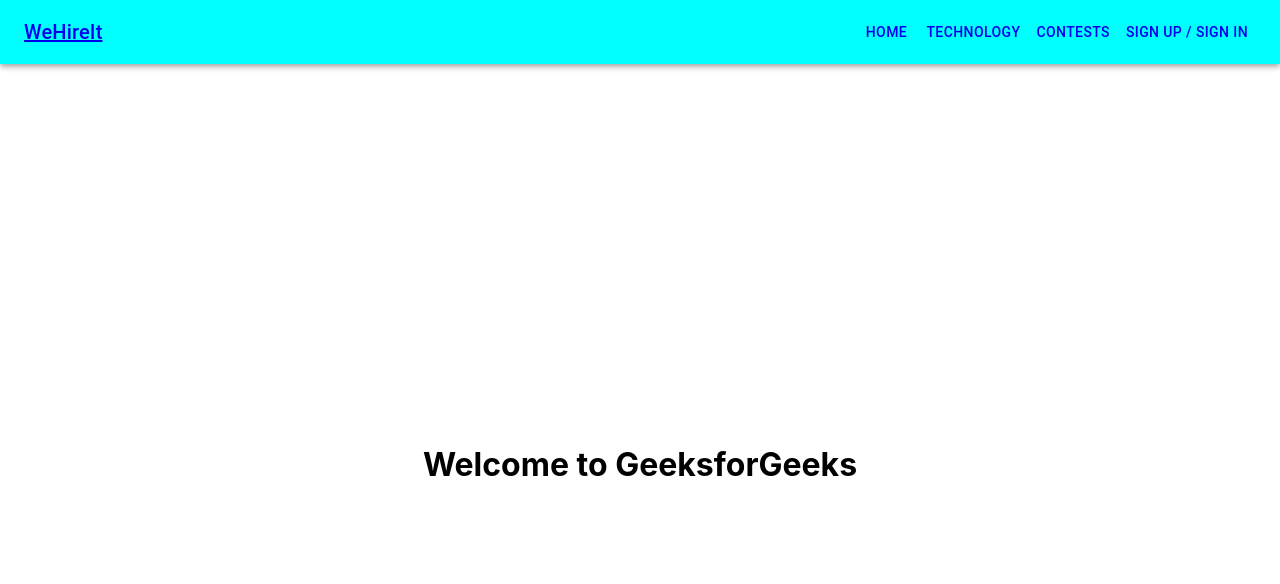
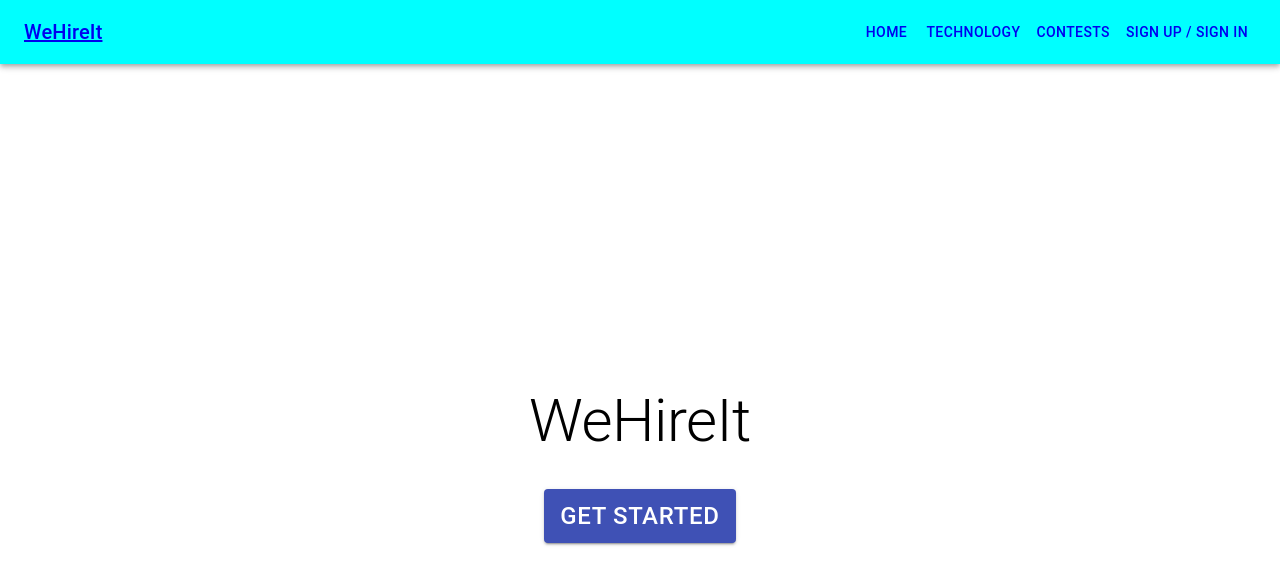
Before and after one commit to yaswanthbandaru/wehireit-front, a React (Create React App) app: page / in a window 1280 px wide. Shown: the top 584 px of the page. Built offline with nearby package versions, Linux system fonts and the light colour scheme; the HTML template or start-up script is replaced by a standard one.

Commit message:
Edited Home page and Signin sginup

```diff
--- a/src/pages/SignInSignUpPage.js
+++ b/src/pages/SignInSignUpPage.js
@@ -10,6 +10,7 @@
   Typography,
 } from "@material-ui/core";
 import { makeStyles } from "@material-ui/core/styles";
+import { Link } from "react-router-dom";
 
 const useStyles = makeStyles((theme) => ({
   form: {
@@ -108,6 +109,8 @@
             className={classes.button}
             variant="contained"
             color="primary"
+            component={Link}
+            to="/"
             onClick={() => {
                 console.log("Submit button clicked")
             }}
--- a/src/pages/index.js
+++ b/src/pages/index.js
@@ -1,18 +1,63 @@
+// import React from 'react';
+
+// const Home = () => {
+// return (
+// 	<div
+// 	style={{
+// 		display: 'flex',
+// 		justifyContent: 'center',
+// 		alignItems: 'center',
+// 		height: '100vh'
+// 	}}
+// 	>
+// 	<h1>Welcome to GeeksforGeeks</h1>
+// 	</div>
+// );
+// };
+
+// export default Home;
+
 import React from 'react';
+import { makeStyles } from '@material-ui/core/styles';
+import { Typography, Button } from '@material-ui/core';
+import { Link } from 'react-router-dom';
 
-const Home = () => {
-return (
-	<div
-	style={{
+const useStyles = makeStyles((theme) => ({
+  root: {
     display: 'flex',
+    flexDirection: 'column',
     justifyContent: 'center',
     alignItems: 'center',
-		height: '100vh'
-	}}
+    height: '100vh',
+  },
+  text: {
+    textAlign: 'center',
+    marginBottom: theme.spacing(4),
+  },
+  button: {
+    fontSize: '1.5rem',
+  },
+}));
+
+function LandingPage() {
+  const classes = useStyles();
+
+  return (
+    <div className={classes.root}>
+      <Typography variant="h2" className={classes.text}>
+        WeHireIt
+      </Typography>
+      <Button
+	  	variant="contained"
+		color="primary"
+		className={classes.button}
+		component={Link}
+		to="/technology"
 		>
-	<h1>Welcome to GeeksforGeeks</h1>
+        Get Started
+      </Button>
     </div>
   );
-};
+}
 
-export default Home;
+export default LandingPage;
```
Lines whose indentation alone changed are shown as unchanged.
